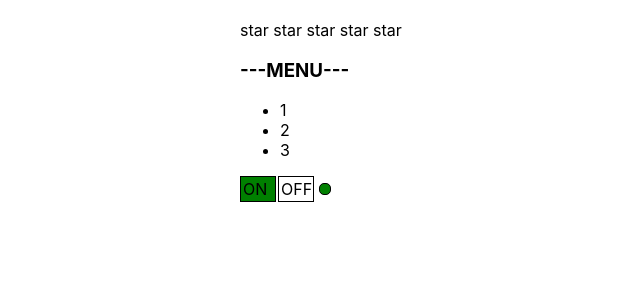
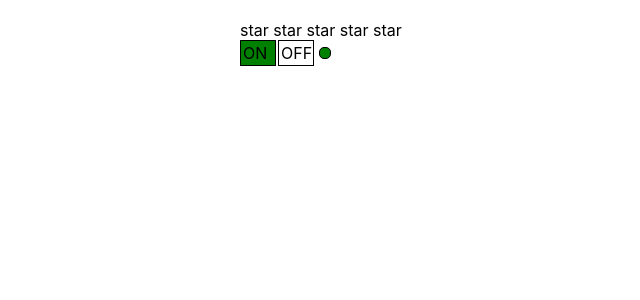
Before and after one commit to aidar2218/react-kkp, a React (Create React App) app: page / in a window 1280 px wide. Shown: the top 300 px of the page, without its empty margins (100-740 px from the left). Built offline with nearby package versions, Linux system fonts and the light colour scheme.

Commit message:
Commit 14. Add array of items to Accordion

```diff
--- a/src/App.tsx
+++ b/src/App.tsx
@@ -17,7 +17,6 @@ function App() {
         <div className="App">
 
             <Rating value={ratingValue} callback={setRatingValue} />
-            <Accordion title={"MENU"} collapsed={accordionCollapsed} callback={() => setAccordionCollapsed(!accordionCollapsed)} />
             <OnOff state={on} setState={setOn}/>
 
         </div>
--- a/src/components/Accordion/Accordion.tsx
+++ b/src/components/Accordion/Accordion.tsx
@@ -1,9 +1,14 @@
 import React from "react";
+import { ItemType } from "./Accordion.stories";
+
+
 
 type AccordionPropsType = {
     title: string
     collapsed: boolean
     callback: () => void
+    items: ItemType[]
+    onClick: (id: number) => void
 }
 
 export function Accordion(props: AccordionPropsType) {
@@ -12,7 +17,7 @@ export function Accordion(props: AccordionPropsType) {
         <div>
             <AccordionTitle cb={props.callback}
                             title={props.title}/>
-            { !props.collapsed && <AccordionBody/>}
+            { !props.collapsed && <AccordionBody items={props.items} onClick={props.onClick}/>}
         </div>
     )
 }
@@ -29,13 +34,19 @@ function AccordionTitle(props: AccordionTitlePropsType) {
     )
 }
 
-function AccordionBody() {
+type AccordionBodyPropsType = {
+    items: ItemType[]
+    onClick: (id: number) => void
+}
+
+function AccordionBody(props: AccordionBodyPropsType) {
     console.log("AccordionBody rendering");
+    const happyHandler = (id: string) => {
+        alert("")
+    }
     return (
         <ul>
-            <li>1</li>
-            <li>2</li>
-            <li>3</li>
+            {props.items.map((item, index) => <li key={item.id} onClick={() => props.onClick(item.id)}>{item.name}</li>)}
         </ul>
     )
 }
```
Also changed, not shown: src/components/Select/Select.tsx (added, +9 -0 lines), 2 other files (tests, documents, lock files or other folders).
